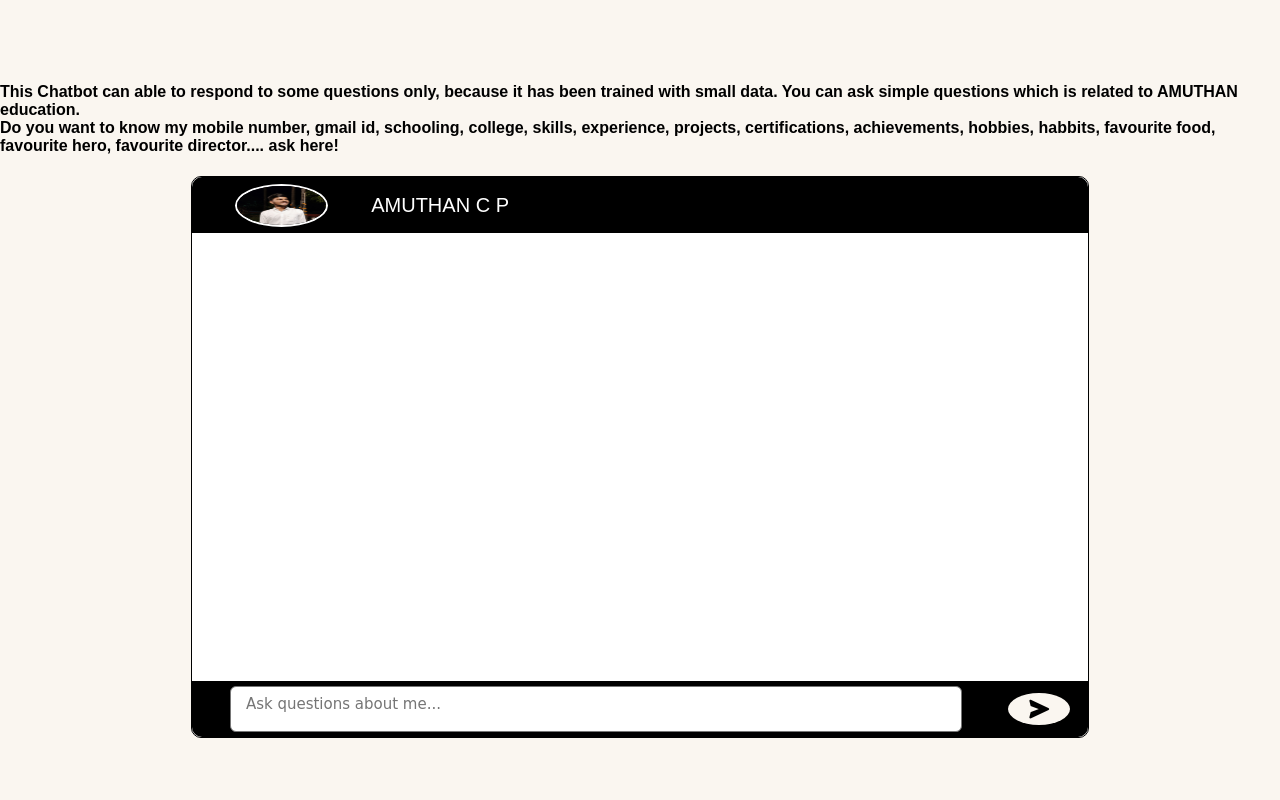
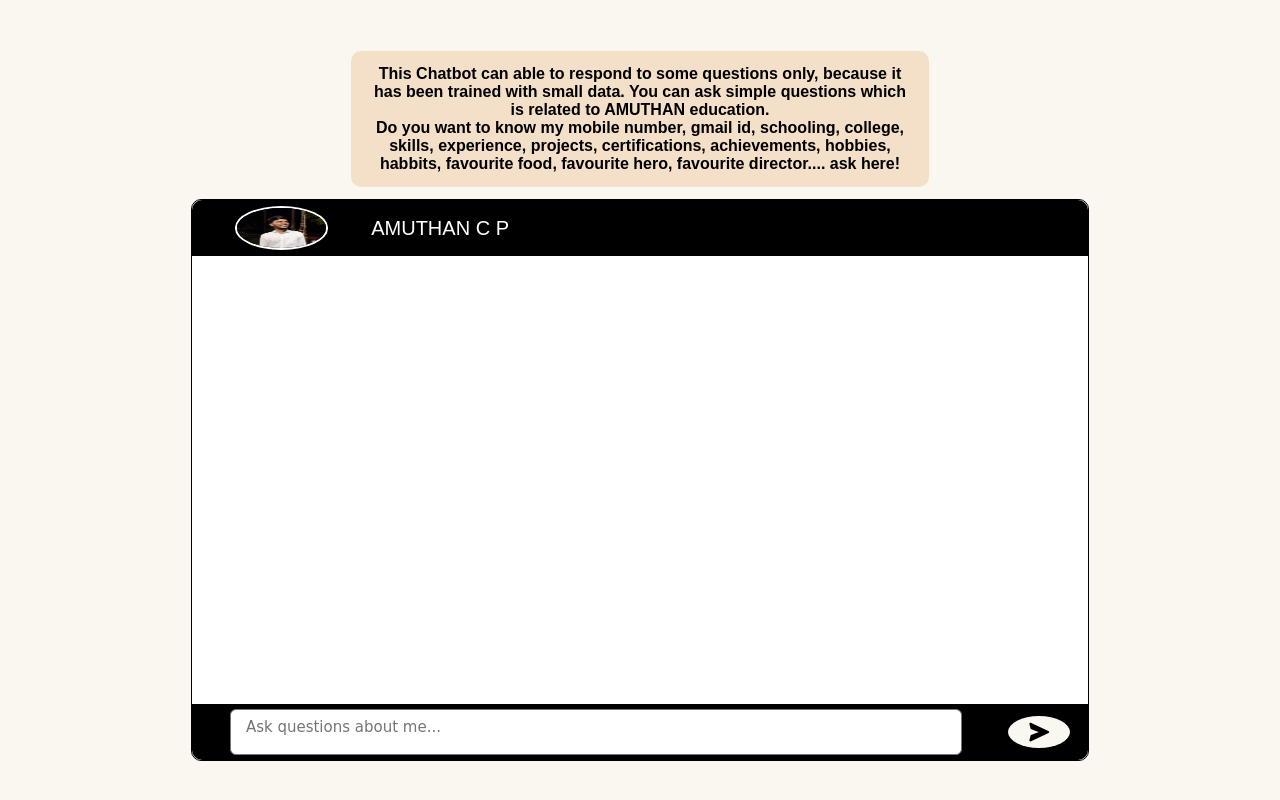
Before and after one commit to C-P-AMUTHAN/My-AI-Chatbot, a plain HTML site: page index.html in a window 1280 px wide. Drawn offline with nearby package versions, Linux system fonts and the light colour scheme; a web font is replaced by a local one.

Commit message:
code changes

```diff
--- a/index.html
+++ b/index.html
@@ -12,10 +12,12 @@
 </head>
 <body>
     <div class="container">
-        <h4>This Chatbot can able to respond to some questions only, because it has been trained with small data. You can ask simple questions which is related to AMUTHAN education.
+        <div class="disclaimer">
+            <h4>This Chatbot can able to respond to some questions only, because it has been trained with small data. You can ask simple questions which is related to AMUTHAN education.
                 <br>
                 Do you want to know my mobile number, gmail id, schooling, college, skills, experience, projects, certifications, achievements, hobbies, habbits, favourite food, favourite hero, favourite director.... ask here!
-        </h4>
+            </h4>
+        </div>
         <div class="chatbot">
             <div class="header">
                 <div class="profile">
--- a/style.css
+++ b/style.css
@@ -211,7 +211,7 @@ body {
         width: 70%;
         height: 70%;
     }
-    .chatbot .footer .input textarea{
+    .chatbot .footer .input textarea {
         font-family:'Afacad Flux', sans-serif ;
     }
 }
```
